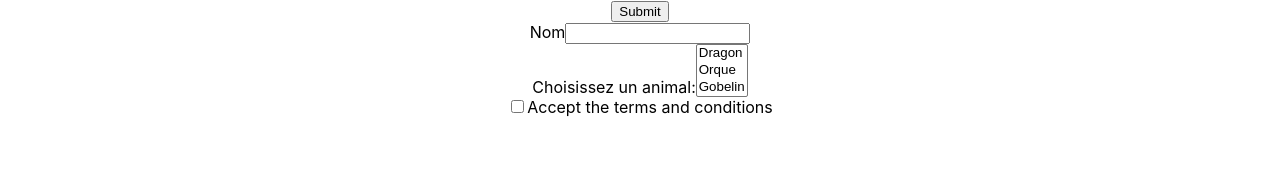
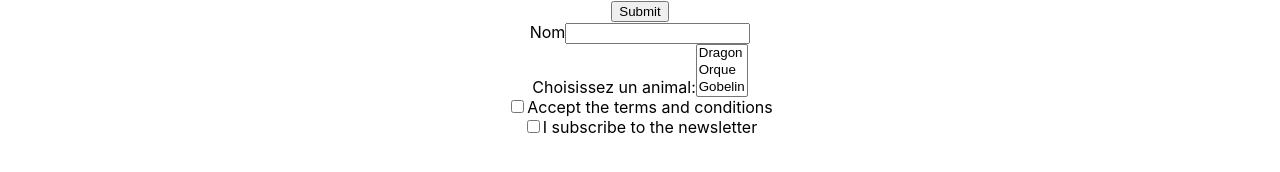
Before and after one commit to timothegonin/test-app-react, a React (Create React App) app: page / in a window 1280 px wide. Shown: the part 442-614 px from the top of the page. Built offline with nearby package versions, Linux system fonts and the light colour scheme.

Commit message:
✅ inputs with option:name

```diff
--- a/src/components/Queries/GetByRole.js
+++ b/src/components/Queries/GetByRole.js
@@ -25,9 +25,15 @@ function GetByRole() {
           </select>
         </div>
         <div>
-          <label htmlFor="">
+          <label>
             <input type="checkbox" id="terms and conditions" />
             Accept the terms and conditions
+          </label>
+        </div>
+        <div>
+          <label>
+            <input type="checkbox" id="newsletter" />
+            I subscribe to the newsletter
           </label>
         </div>
       </form>
```
Also changed, not shown: 1 other file (tests, documents, lock files or other folders).
